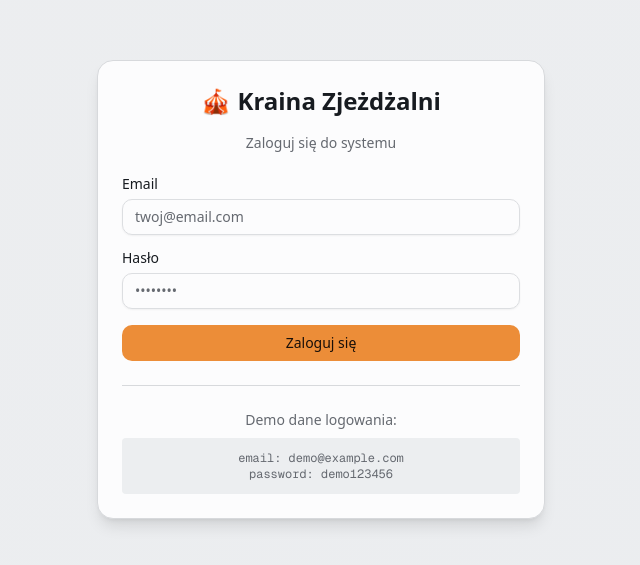
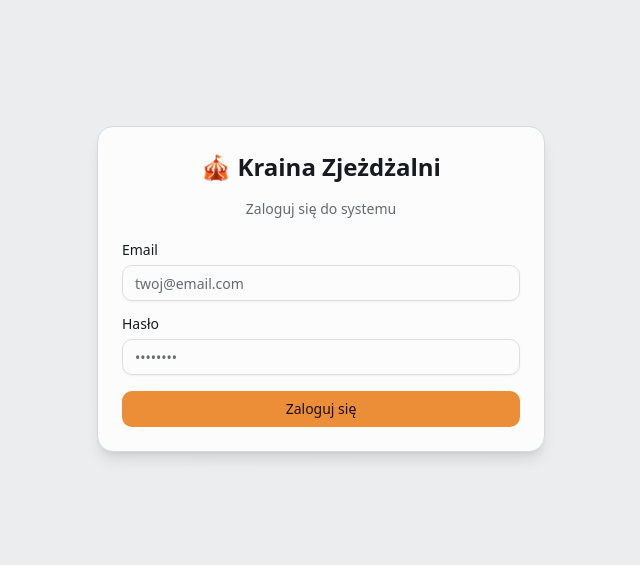
Before and after one commit to BSS-Baumgart/kraina_app_react, a Next.js app: page /login in a window 1280 px wide. Shown: the part 111-676 px from the top of the page, without its empty margins (319-959 px from the left). Built offline with nearby package versions, Linux system fonts and the light colour scheme.

Commit message:
fix: remove demo login credentials from login page

```diff
--- a/src/app/login/page.tsx
+++ b/src/app/login/page.tsx
@@ -181,15 +181,6 @@ function LoginContent() {
               </Button>
             </form>
           </Form>
-
-          <div className="mt-6 pt-6 border-t text-center text-sm text-muted-foreground">
-            <p>Demo dane logowania:</p>
-            <p className="mt-2 font-mono text-xs bg-muted p-3 rounded">
-              email: demo@example.com
-              <br />
-              password: demo123456
-            </p>
-          </div>
         </CardContent>
       </Card>
     </div>
```
